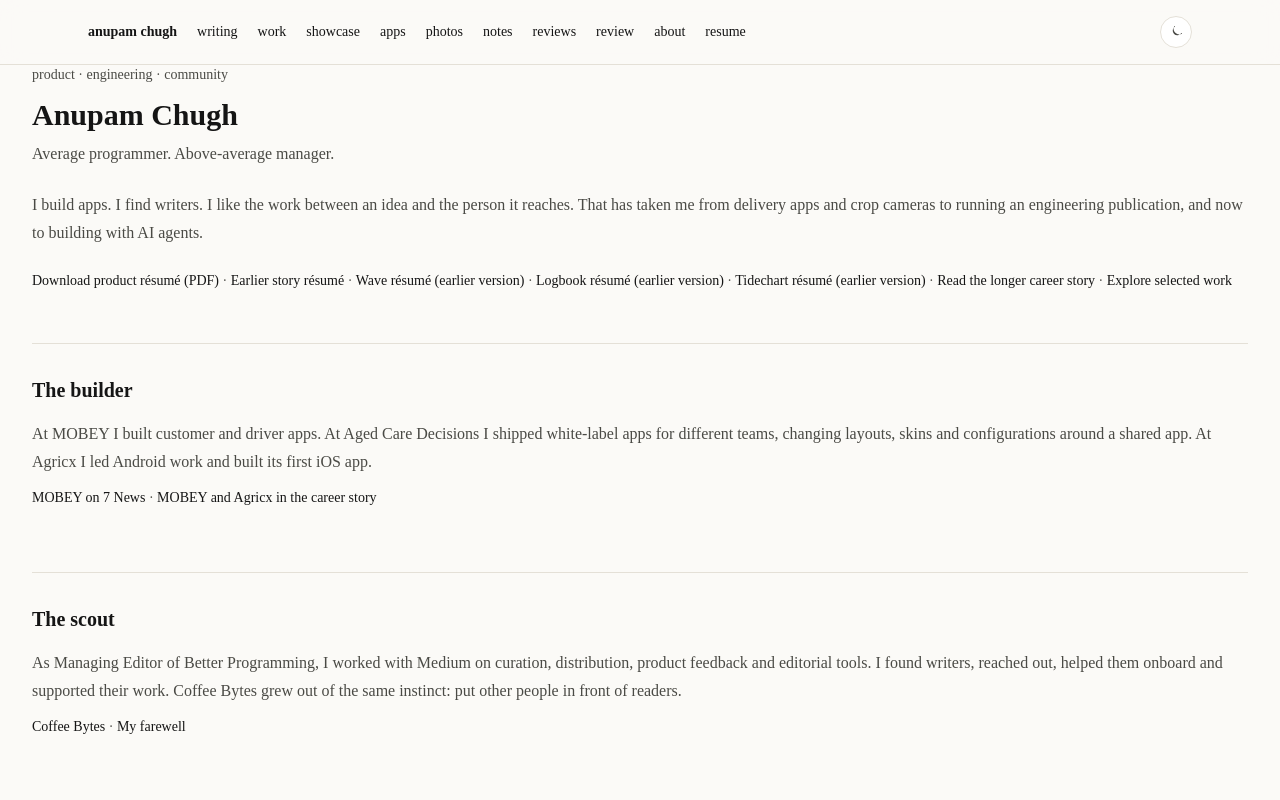
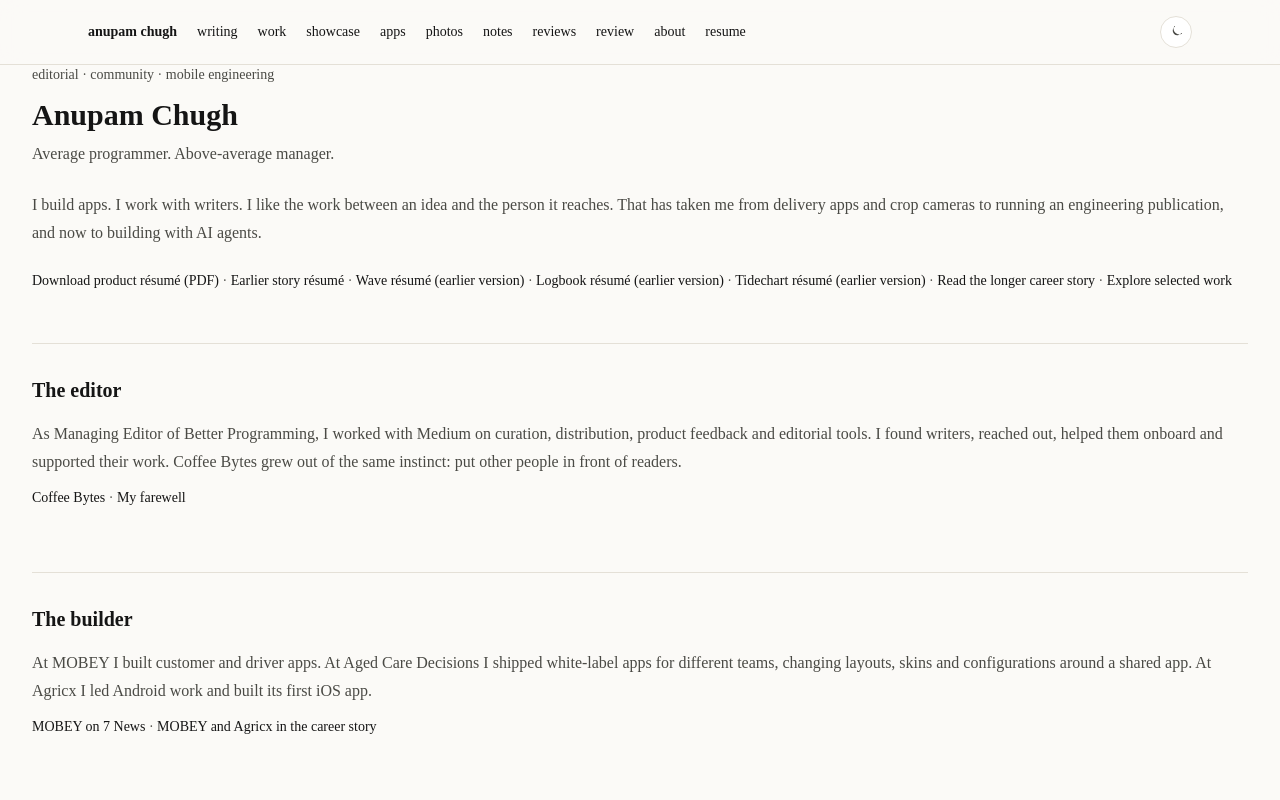
Before and after one commit to anupamchugh/anupamchugh.github.io, a Next.js app: page /resume in a window 1280 px wide. Shown: the top 800 px of the page. Built offline with nearby package versions, Linux system fonts and the light colour scheme.

Commit message:
draft(resume): refine career narrative and trading desk experience

```diff
--- a/app/resume/page.tsx
+++ b/app/resume/page.tsx
@@ -2,17 +2,17 @@ import { Metadata } from 'next';
 
 export const metadata: Metadata = {
   title: 'career & resume',
-  description: 'Anupam Chugh: building products, scouting ideas, and helping people tell their stories.',
+  description: 'Anupam Chugh: editorial leadership, community building, and mobile engineering.',
 };
 
 export default function ResumePage() {
   return (
     <main className="mx-auto max-w-2xl px-4 pb-16 pt-32 sm:px-6">
-      <p className="text-sm text-secondary">product · engineering · community</p>
+      <p className="text-sm text-secondary">editorial · community · mobile engineering</p>
       <h1 className="mt-3 text-3xl font-semibold text-primary">Anupam Chugh</h1>
       <p className="mt-2 text-secondary">Average programmer. Above-average manager.</p>
       <p className="mt-6 leading-7 text-secondary">
-        I build apps. I find writers. I like the work between an idea and the person it reaches.
+        I build apps. I work with writers. I like the work between an idea and the person it reaches.
         That has taken me from delivery apps and crop cameras to running an engineering publication, and now to building with AI agents.
       </p>
       <p className="mt-5 text-sm leading-7 text-secondary">
@@ -25,20 +25,20 @@ export default function ResumePage() {
         <a className="underline" href="/work/">Explore selected work</a>
       </p>
       <section className="mt-12 border-t border-border pt-8">
+        <h2 className="text-xl font-semibold text-primary">The editor</h2>
+        <p className="mt-4 leading-7 text-secondary">
+          As Managing Editor of Better Programming, I worked with Medium on curation, distribution, product feedback and editorial tools.
+          I found writers, reached out, helped them onboard and supported their work. Coffee Bytes grew out of the same instinct: put other people in front of readers.
+        </p>
+        <p className="mt-3 text-sm text-secondary"><a className="underline" href="https://medium.com/@coffee_bytes">Coffee Bytes</a>{' · '}<a className="underline" href="https://medium.com/better-programming/better-programming-has-a-new-editor-4f4ee04fa899">My farewell</a></p>
+      </section>
+      <section className="mt-12 border-t border-border pt-8">
         <h2 className="text-xl font-semibold text-primary">The builder</h2>
         <p className="mt-4 leading-7 text-secondary">
           At MOBEY I built customer and driver apps. At Aged Care Decisions I shipped white-label apps for different teams,
           changing layouts, skins and configurations around a shared app. At Agricx I led Android work and built its first iOS app.
         </p>
         <p className="mt-3 text-sm text-secondary"><a className="underline" href="https://www.youtube.com/watch?v=-VCwMGz0Zvw">MOBEY on 7 News</a>{' · '}<a className="underline" href="/posts/ten-years-of-doing-stuff/">MOBEY and Agricx in the career story</a></p>
-      </section>
-      <section className="mt-12 border-t border-border pt-8">
-        <h2 className="text-xl font-semibold text-primary">The scout</h2>
-        <p className="mt-4 leading-7 text-secondary">
-          As Managing Editor of Better Programming, I worked with Medium on curation, distribution, product feedback and editorial tools.
-          I found writers, reached out, helped them onboard and supported their work. Coffee Bytes grew out of the same instinct: put other people in front of readers.
-        </p>
-        <p className="mt-3 text-sm text-secondary"><a className="underline" href="https://medium.com/@coffee_bytes">Coffee Bytes</a>{' · '}<a className="underline" href="https://medium.com/better-programming/better-programming-has-a-new-editor-4f4ee04fa899">My farewell</a></p>
       </section>
       <section className="mt-12 border-t border-border pt-8">
         <h2 className="text-xl font-semibold text-primary">What I&apos;m building now</h2>
```
